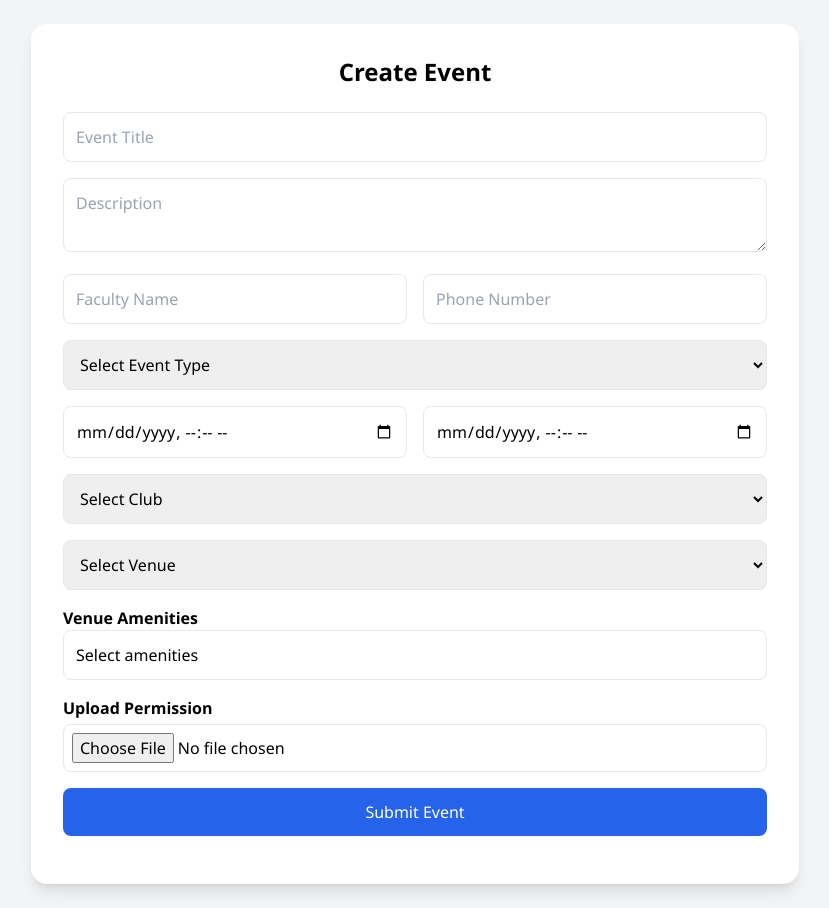
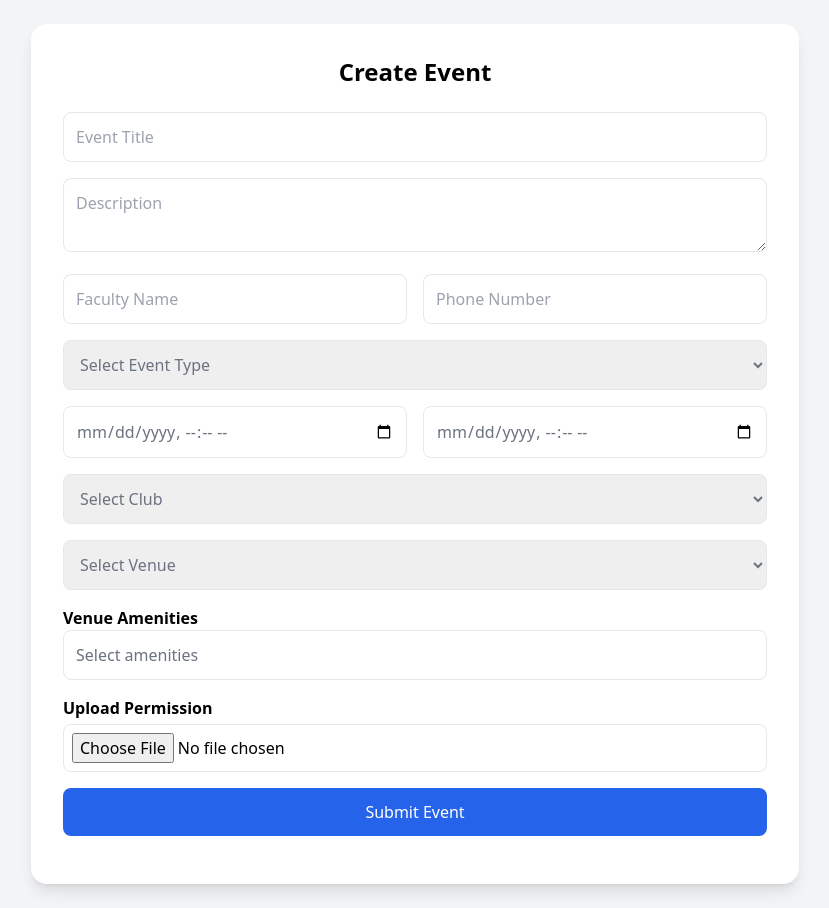
Before and after one commit to abinroy04/Venue_booking, a plain HTML site: page indext.html in a window 1280 px wide. Shown: the whole page, without its empty margins (225-1054 px from the left). Drawn offline with nearby package versions, Linux system fonts and the light colour scheme; no server answers.

Commit message:
Updated event creation page

```diff
--- a/style.css
+++ b/style.css
@@ -1,17 +1,29 @@
-body {
-  font-family: 'Segoe UI', sans-serif;
+/* Make ALL input text same light black */
+input, textarea, select {
+  color: #6b7280;
 }
 
-input:focus, textarea:focus {
-  outline: none;
-  border-color: #2563eb;
-  box-shadow: 0 0 0 1px #2563eb;
+/* Placeholder text */
+::placeholder {
+  color: #6b7280;
 }
 
-li {
-  list-style: none;
+/* Fix dropdown default text */
+select:invalid {
+  color: #6b7280;
 }
 
-#msg {
-  font-weight: 500;
+/* When user selects value → slightly darker */
+select:valid {
+  color: #111827;
 }
+
+/* Fix datetime input text */
+input[type="datetime-local"] {
+  color: #6b7280;
+}
+
+/* Fix your custom amenities box */
+#amenitiesBox {
+  color: #6b7280;
+}
```
